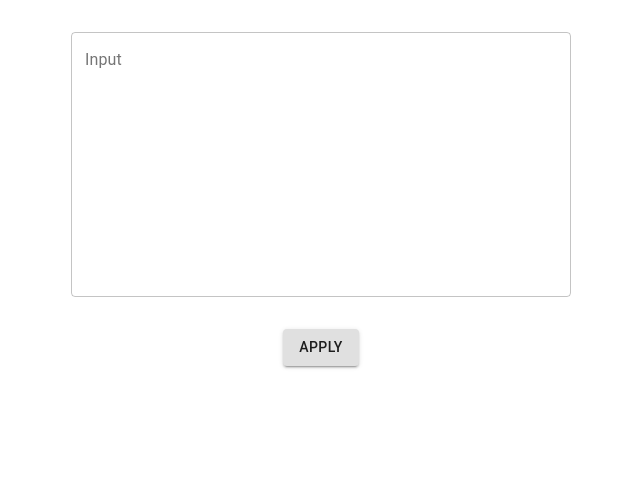
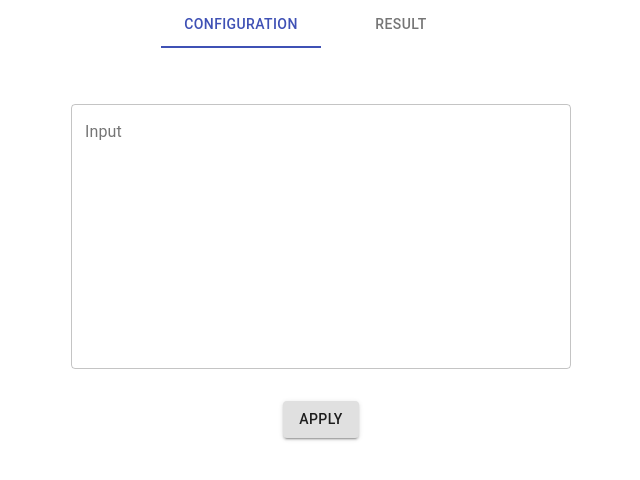
Before and after one commit to crazefan/jsontoform, a React (Create React App) app: page / in a window 1280 px wide. Shown: the top 480 px of the page, without its empty margins (319-959 px from the left). Built offline with nearby package versions, Linux system fonts and the light colour scheme.

Commit message:
structure change, tabcontainer added

```diff
--- a/src/App.js
+++ b/src/App.js
@@ -1,8 +1,7 @@
-import React, { useState } from "react";
-import RJSON from "relaxed-json";
-import InputTab from "./Components/InputTab";
+import React from "react";
+import TabsContainer from "./Containers/TabsContainer";
 
 function App() {
-  return <InputTab />;
+  return <TabsContainer />;
 }
 export default App;
--- a/src/Components/InputTab/index.js
+++ b/src/Components/InputTab/index.js
@@ -1,7 +1,6 @@
 import React, { useState } from "react";
 import { TextField, Button, Box, Container } from "@material-ui/core";
 import { parseJSON } from "../../utils/parseJson";
-import ResultTab from "../ResultTab";
 import ErrorDialog from "../ErrorDialog";
 
 const handyString = {
@@ -16,9 +15,10 @@ const handyString = {
   ],
 };
 
-const InputTab = () => {
-  const [config, setConfig] = useState({});
+const InputTab = ({ onConfigUpdate }) => {
+  //handling error message status
   const [dialogOpen, setDialogOpen] = useState(false);
+
   //intermediate buffer for storing input state
   const [buffer, setBuffer] = useState("");
 
@@ -27,15 +27,14 @@ const InputTab = () => {
   };
 
   const handleApplyClick = () => {
-    setConfig({});
+    onConfigUpdate({});
     //async
     setTimeout(() => {
       if (buffer.length > 0) {
         const [error, parsedJSON] = parseJSON(buffer);
 
         if (!error && parsedJSON) {
-          console.log(parsedJSON);
-          setConfig(parsedJSON);
+          onConfigUpdate(parsedJSON);
         } else {
           setDialogOpen(true);
         }
@@ -74,7 +73,6 @@ const InputTab = () => {
           Apply
         </Button>
       </Box>
-      <ResultTab config={config} />
       <ErrorDialog isOpen={dialogOpen} setClose={handleDialogClose} />
     </Container>
   );
--- a/src/Containers/TabsContainer/index.js
+++ b/src/Containers/TabsContainer/index.js
@@ -1,10 +1,59 @@
-import React from "react";
+import React, { useState } from "react";
+import PropTypes from "prop-types";
+import Tabs from "@material-ui/core/Tabs";
+import Tab from "@material-ui/core/Tab";
+import Box from "@material-ui/core/Box";
 import InputTab from "../../Components/InputTab";
 import ResultTab from "../../Components/ResultTab";
-import { Tabs } from "@material-ui/core";
 
-const TabsContainer = () => {
-  return <div></div>;
+function TabPanel(props) {
+  const { children, value, index, ...other } = props;
+  return (
+    <div
+      role="tabpanel"
+      hidden={value !== index}
+      id={`nav-tabpanel-${index}`}
+      {...other}>
+      {value === index && <Box p={3}>{children}</Box>}
+    </div>
+  );
+}
+
+TabPanel.propTypes = {
+  children: PropTypes.node,
+  index: PropTypes.any.isRequired,
+  value: PropTypes.any.isRequired,
 };
 
-export default TabsContainer;
+export default function TabContainer() {
+  const [value, setValue] = React.useState(0);
+  const [config, setConfig] = useState({});
+
+  const handleConfigChange = (newConfig) => {
+    setConfig(newConfig);
+  };
+
+  const handleTabChange = (event, newValue) => {
+    setValue(newValue);
+  };
+
+  return (
+    <>
+      <Tabs
+        centered
+        indicatorColor="primary"
+        textColor="primary"
+        value={value}
+        onChange={handleTabChange}>
+        <Tab label="Configuration" />
+        <Tab label="Result" />
+      </Tabs>
+      <TabPanel value={value} index={0}>
+        <InputTab onConfigUpdate={handleConfigChange} />
+      </TabPanel>
+      <TabPanel value={value} index={1}>
+        <ResultTab config={config} />
+      </TabPanel>
+    </>
+  );
+}
```
